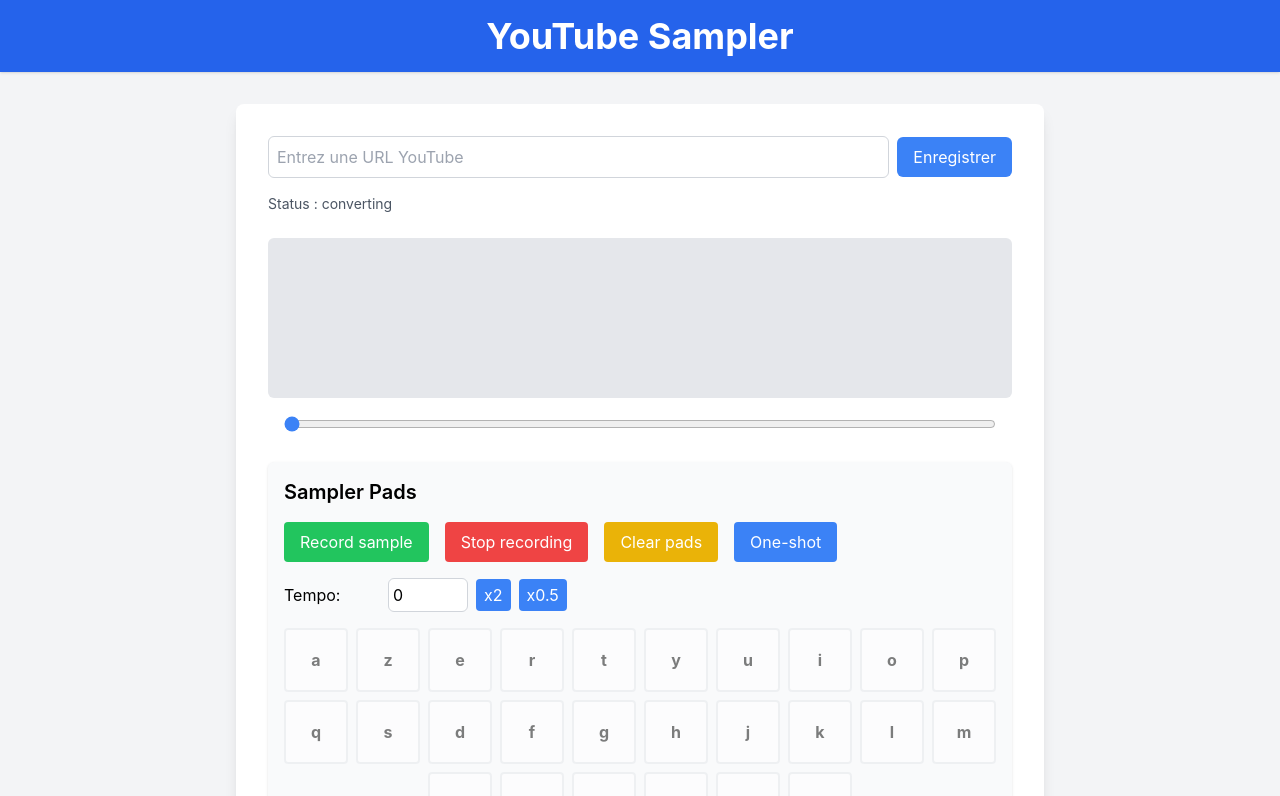
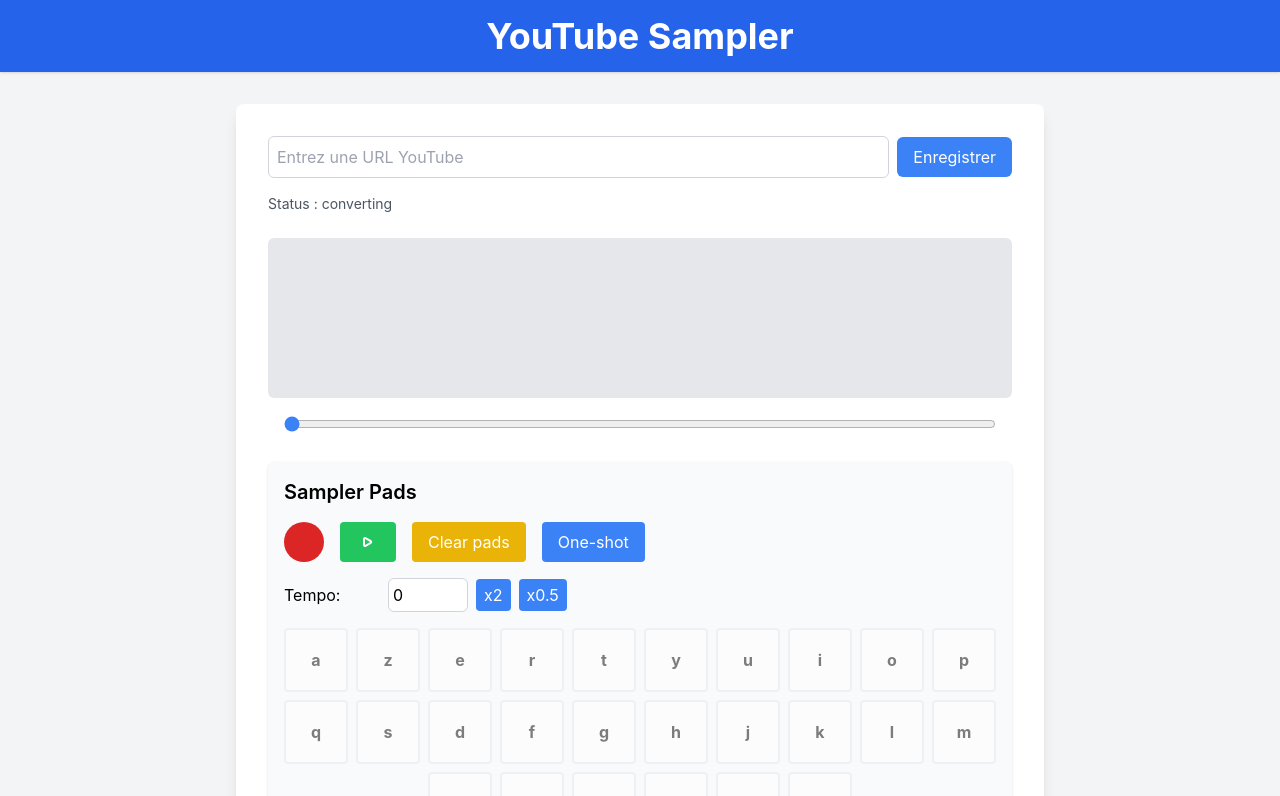
Before and after one commit to Luqua5/youtubeSampler, a React (Create React App) app: page / in a window 1280 px wide. Shown: the top 796 px of the page. Built offline with nearby package versions, Linux system fonts and the light colour scheme.

Commit message:
record and play/pause button

```diff
--- a/src/components/SamplerPads.js
+++ b/src/components/SamplerPads.js
@@ -31,19 +31,24 @@
     regionsRef,
     isOneShot,
     setIsOneShot,
+    setIsPlaying,
+    isPlaying
   } = useContext(SamplerContext);
 
-  const startRecording = async () => {
+  const handlePauseStart = async () => {
     if (wavesurfer.current) {
-      wavesurfer.current.play();
-      setRecording(true);
-      setStartTime(wavesurfer.current.getCurrentTime());
+      if (isPlaying) {
+        wavesurfer.current.pause();
+        setIsPlaying(false);
+      } else {
+        wavesurfer.current.play();
+        setIsPlaying(true);
+      }
     }
   };
 
-  const stopRecording = () => {
-    setRecording(false);
-    wavesurfer.current.pause();
+  const handleRecording = () => {
+    setRecording(!recording);
   };
 
   const addSlice = (key, time) => {
@@ -128,11 +133,27 @@
     <div className="p-4 bg-gray-50 rounded-md shadow">
       <h2 className="text-xl font-semibold mb-4">Sampler Pads</h2>
       <div className="flex flex-wrap gap-4 mb-4">
-        <button onClick={startRecording} className="bg-green-500 text-white px-4 py-2 rounded hover:bg-green-600">
-          Record sample
-        </button>
-        <button onClick={stopRecording} className="bg-red-500 text-white px-4 py-2 rounded hover:bg-red-600">
-          Stop recording
+        <button
+          onClick={handleRecording}
+          className={`w-10 h-10 rounded-full focus:outline-none ${
+            recording ? "bg-red-900 hover:bg-red-800" : "bg-red-600 hover:bg-red-700"
+          }`}
+        />
+        <button
+          onClick={handlePauseStart}
+          className="bg-green-500 text-white px-4 py-2 rounded hover:bg-green-600 flex items-center justify-center"
+        >
+          {isPlaying ? (
+            // Icône pause
+            <svg xmlns="http://www.w3.org/2000/svg" className="h-6 w-6" fill="none" viewBox="0 0 24 24" stroke="currentColor">
+              <path strokeLinecap="round" strokeLinejoin="round" strokeWidth={2} d="M10 9v6m4-6v6" />
+            </svg>
+          ) : (
+            // Icône play
+            <svg xmlns="http://www.w3.org/2000/svg" className="h-6 w-6" fill="none" viewBox="0 0 24 24" stroke="currentColor">
+              <path strokeLinecap="round" strokeLinejoin="round" strokeWidth={2} d="M14.752 11.168l-5.197-3.034A1 1 0 008 9.034v5.932a1 1 0 001.555.832l5.197-3.034a1 1 0 000-1.664z" />
+            </svg>
+          )}
         </button>
         <button onClick={clearPads} className="bg-yellow-500 text-white px-4 py-2 rounded hover:bg-yellow-600">
           Clear pads
```
